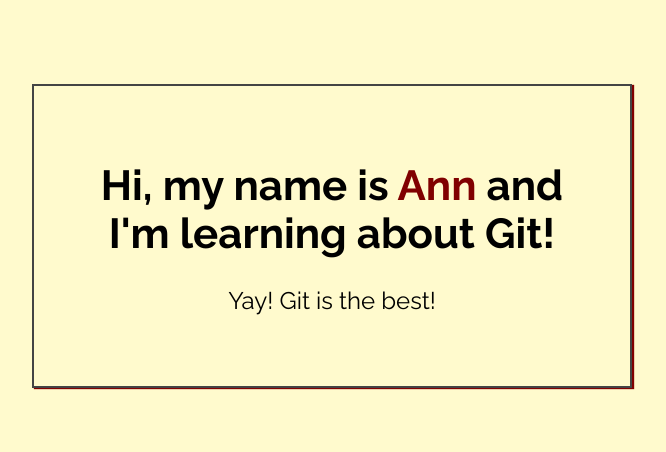
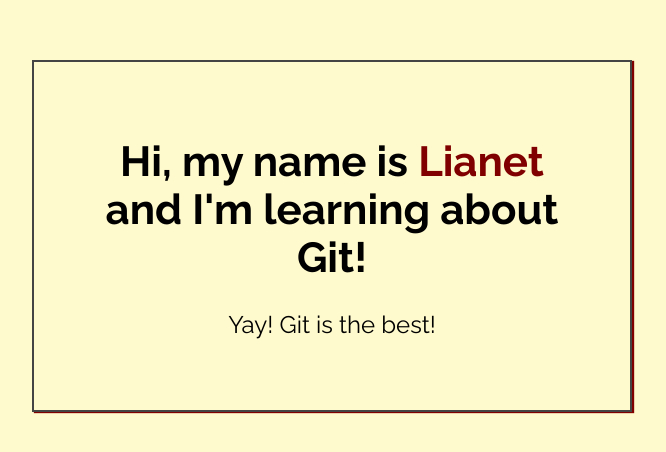
Before and after one commit to liaseijo/my-first-repo, a plain HTML site: page index.html in a window 1280 px wide. Shown: the part 164-616 px from the top of the page, without its empty margins (308-974 px from the left). Drawn offline with Linux system fonts and the light colour scheme.

Commit message:
Added name to index.html

```diff
--- a/index.html
+++ b/index.html
@@ -14,7 +14,7 @@
 <body>
 
     <div class="greeting">
-        <h1>Hi, my name is <span class="highlight">Ann</span> and I'm learning about Git! </h1>
+        <h1>Hi, my name is <span class="highlight">Lianet</span> and I'm learning about Git! </h1>
 
         <p>Yay! Git is the best!</p>
     </div>
```
